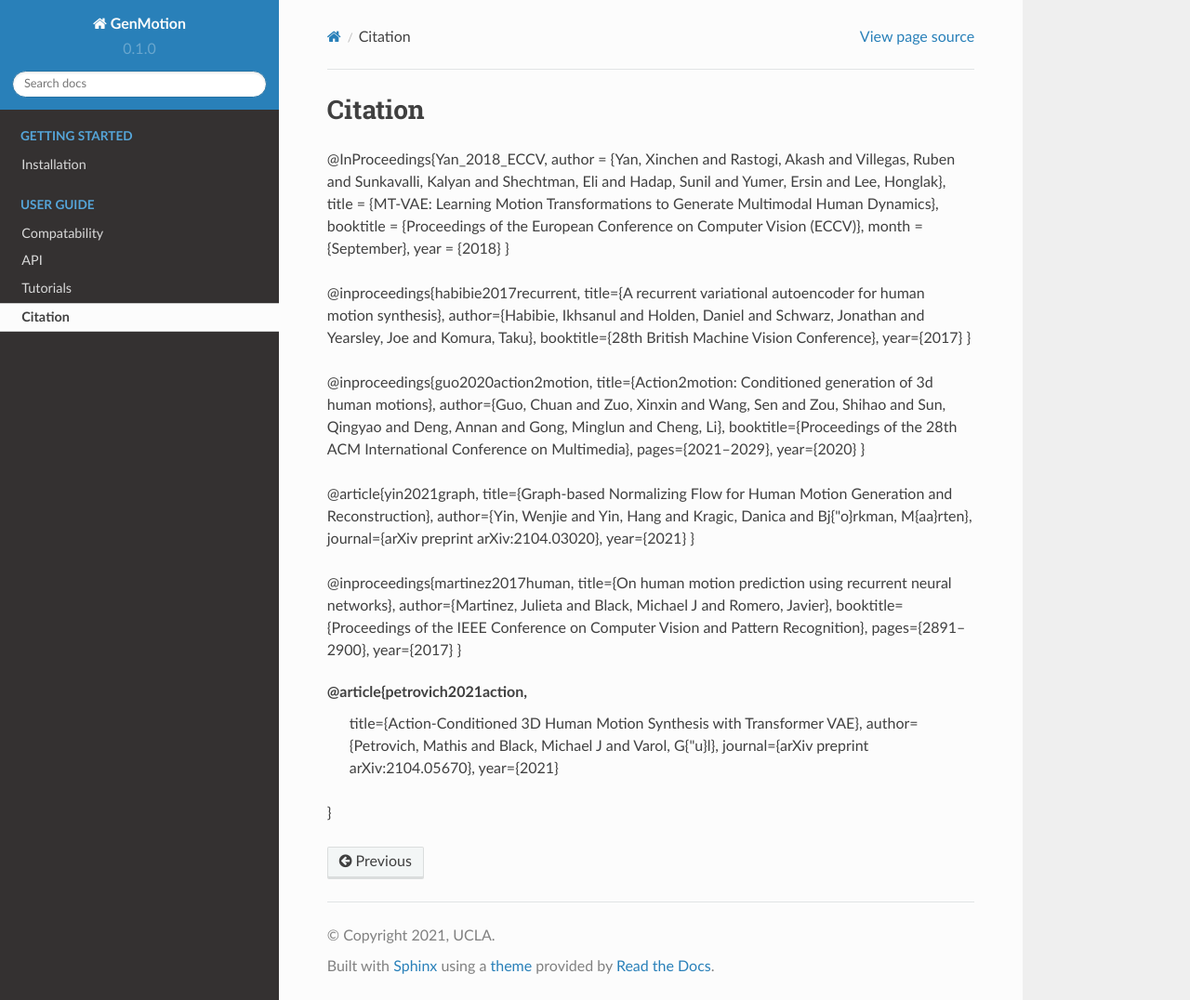
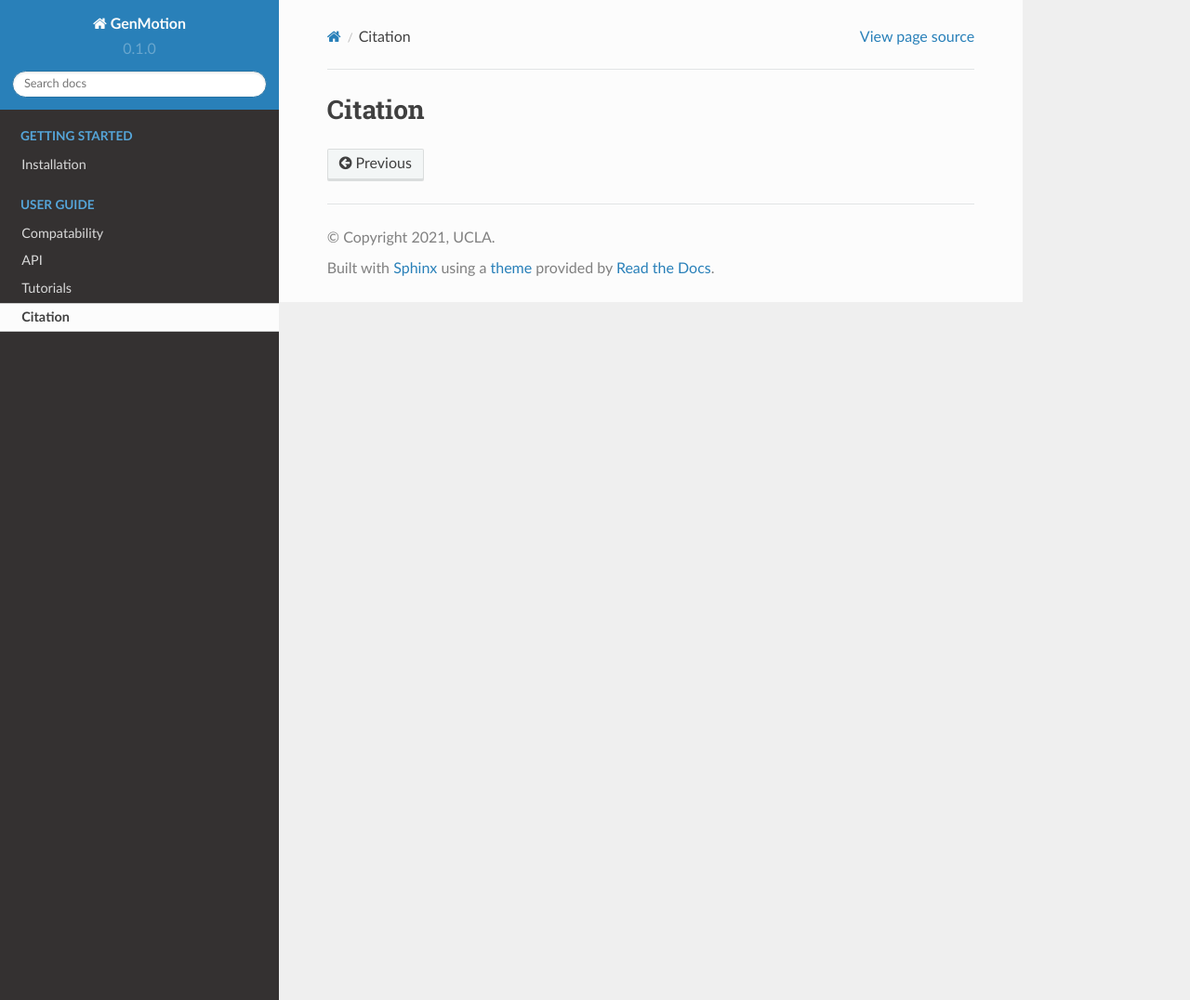
Before and after one commit to yizhouzhao/GenMotion, a Sphinx documentation site: the page built from docs/source/citation.rst, in a window 1280 px wide and 1076 px high. Shown: the whole window at 93% size. Built offline with Sphinx 7.4.7 and the Read the Docs theme 2.0.0, drawn with Linux system fonts in a browser that asks for light colours.

Commit message:
no citations

```diff
--- a/docs/source/citation.rst
+++ b/docs/source/citation.rst
@@ -1,47 +1,2 @@
 Citation
 ====================================
-
-@InProceedings{Yan_2018_ECCV,
-author = {Yan, Xinchen and Rastogi, Akash and Villegas, Ruben and Sunkavalli, Kalyan and Shechtman, Eli and Hadap, Sunil and Yumer, Ersin and Lee, Honglak},
-title = {MT-VAE: Learning Motion Transformations to Generate Multimodal Human Dynamics},
-booktitle = {Proceedings of the European Conference on Computer Vision (ECCV)},
-month = {September},
-year = {2018}
-}
-
-@inproceedings{habibie2017recurrent,
-title={A recurrent variational autoencoder for human motion synthesis},
-author={Habibie, Ikhsanul and Holden, Daniel and Schwarz, Jonathan and Yearsley, Joe and Komura, Taku},
-booktitle={28th British Machine Vision Conference},
-year={2017}
-}
-
-@inproceedings{guo2020action2motion,
-title={Action2motion: Conditioned generation of 3d human motions},
-author={Guo, Chuan and Zuo, Xinxin and Wang, Sen and Zou, Shihao and Sun, Qingyao and Deng, Annan and Gong, Minglun and Cheng, Li},
-booktitle={Proceedings of the 28th ACM International Conference on Multimedia},
-pages={2021--2029},
-year={2020}
-}
-
-@article{yin2021graph,
-title={Graph-based Normalizing Flow for Human Motion Generation and Reconstruction},
-author={Yin, Wenjie and Yin, Hang and Kragic, Danica and Bj{\"o}rkman, M{\aa}rten},
-journal={arXiv preprint arXiv:2104.03020},
-year={2021}
-}
-
-@inproceedings{martinez2017human,
-title={On human motion prediction using recurrent neural networks},
-author={Martinez, Julieta and Black, Michael J and Romero, Javier},
-booktitle={Proceedings of the IEEE Conference on Computer Vision and Pattern Recognition},
-pages={2891--2900},
-year={2017}
-}
-
-@article{petrovich2021action,
-  title={Action-Conditioned 3D Human Motion Synthesis with Transformer VAE},
-  author={Petrovich, Mathis and Black, Michael J and Varol, G{\"u}l},
-  journal={arXiv preprint arXiv:2104.05670},
-  year={2021}
-}
```
Also changed, not shown: src/render/c4d/c4d set anim.ipynb, src/render/c4d/c4d set anim2.ipynb, 1 other file.
